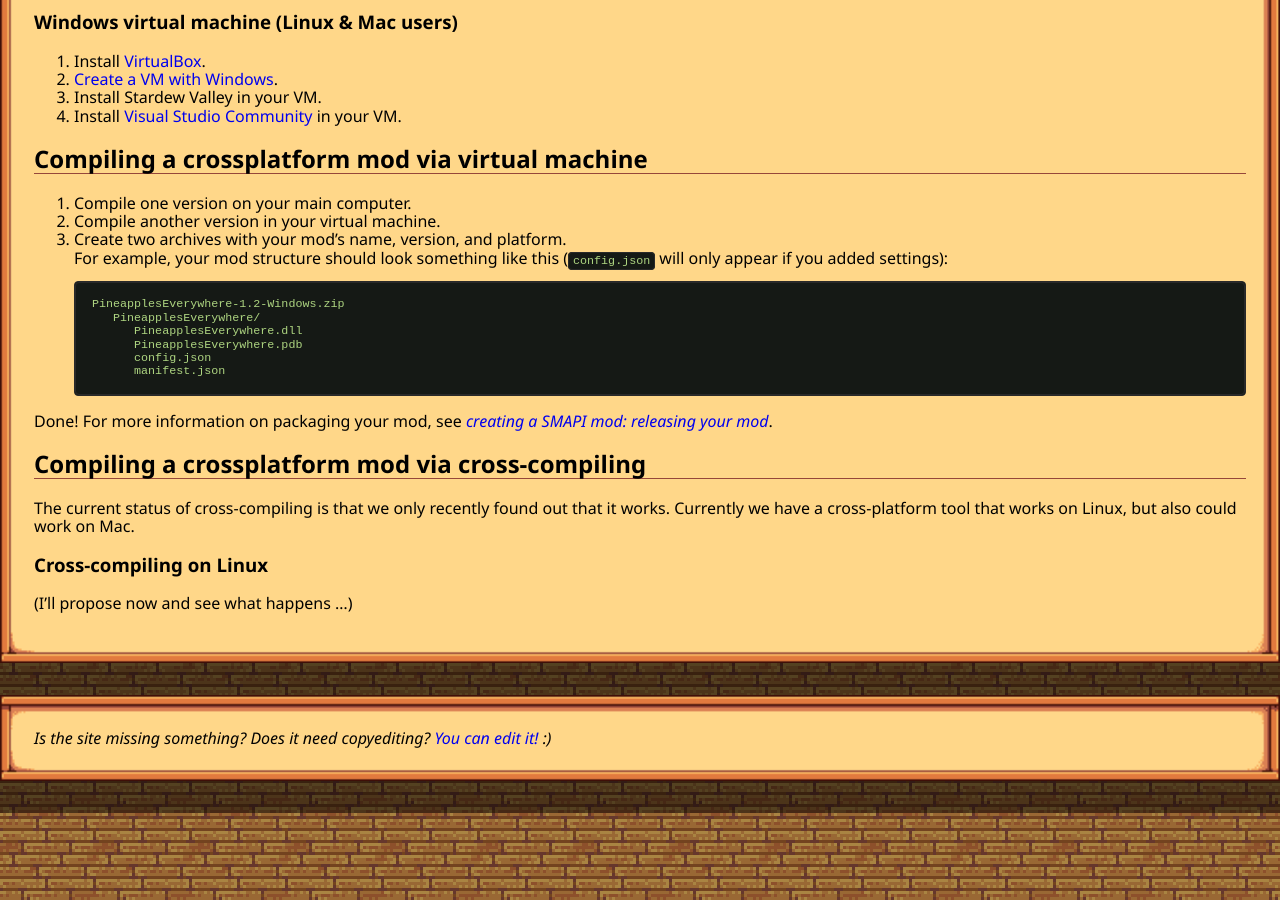
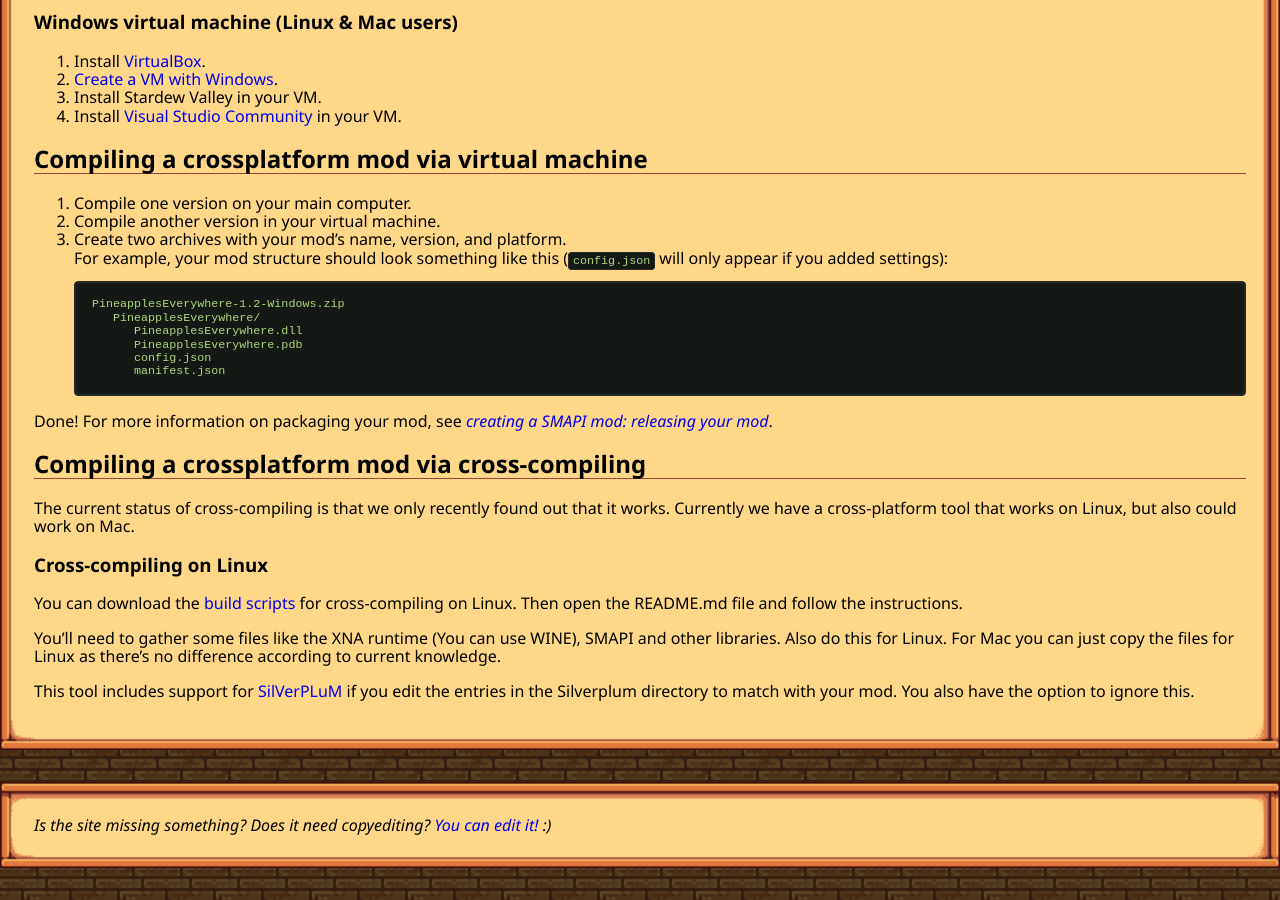
Before and after one commit to Pathoschild/canimod.github.io, a Jekyll site: the page built from guides/crossplatforming-a-smapi-mod.md, in a window 1280 px wide and 900 px high, scrolled down 1497 px. Built offline with Jekyll 4.4.1, drawn with Linux system fonts in a browser that asks for light colours; nearby versions of some CDN libraries.

Commit message:
Update crossplatforming-a-smapi-mod.md

```diff
--- a/guides/crossplatforming-a-smapi-mod.md
+++ b/guides/crossplatforming-a-smapi-mod.md
@@ -81,4 +81,8 @@ Done! For more information on packaging your mod, see _[creating a SMAPI mod: re
 The current status of cross-compiling is that we only recently found out that it works. Currently we have a cross-platform tool that works on Linux, but also could work on Mac.
 
 ### Cross-compiling on Linux
-(I'll propose now and see what happens ...)
+You can download the [build scripts](https://github.com/rumangerst/StardewValleyMisc/releases/tag/crosscompile-linux-1.0) for cross-compiling on Linux. Then open the README.md file and follow the instructions.
+
+You'll need to gather some files like the XNA runtime (You can use WINE), SMAPI and other libraries. Also do this for Linux. For Mac you can just copy the files for Linux as there's no difference according to current knowledge.
+
+This tool includes support for [SilVerPLuM](https://github.com/rumangerst/SilVerPLuM) if you edit the entries in the Silverplum directory to match with your mod. You also have the option to ignore this.
```
